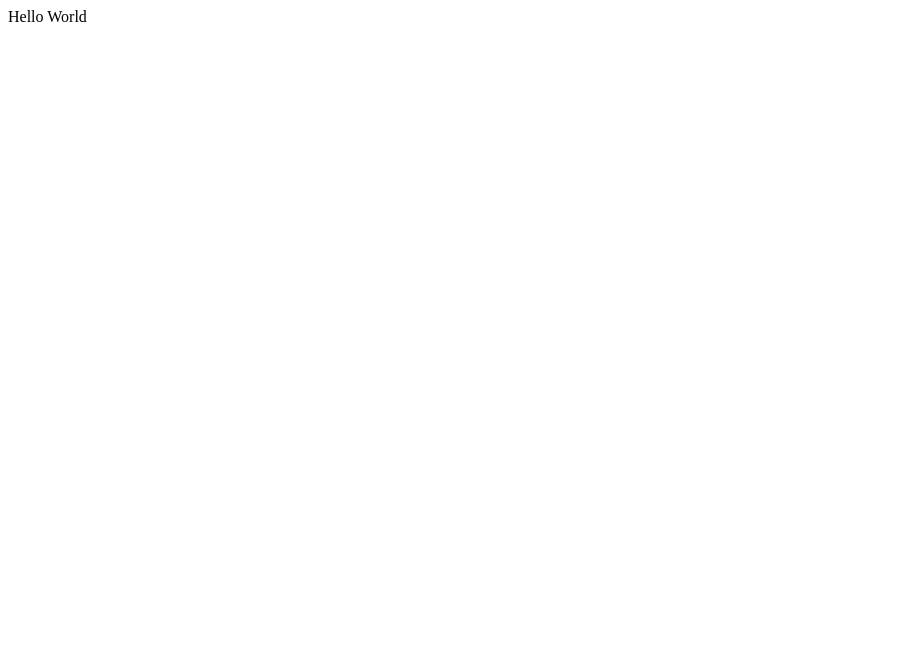
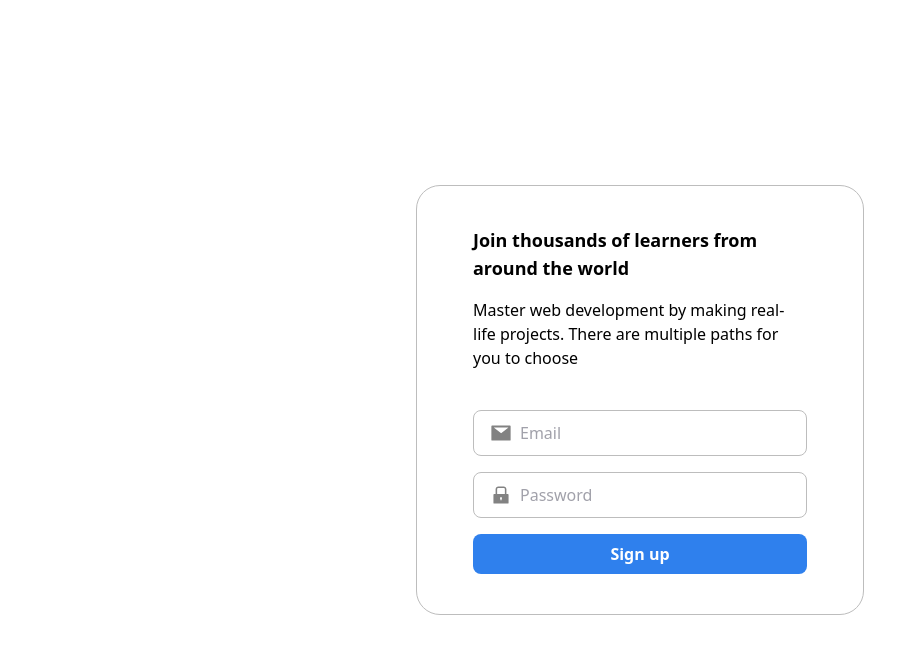
Before and after one commit to mkudej/react-chat, a React (Create React App) app: page / in a window 1280 px wide. Shown: the top 654 px of the page, without its empty margins (0-919 px from the left). Built offline with nearby package versions, Linux system fonts and the light colour scheme.

Commit message:
feat(SignUp): As user  I can register a new account

```diff
--- /dev/null
+++ b/craco.config.js
@@ -0,0 +1,7 @@
+module.exports = {
+  style: {
+    postcss: {
+      plugins: [require("tailwindcss"), require("autoprefixer")],
+    },
+  },
+};
--- a/src/App.tsx
+++ b/src/App.tsx
@@ -1,5 +1,115 @@
+import { AiFillLock, AiFillMail } from "react-icons/ai";
+import { useCreateUserWithEmailAndPassword } from "react-firebase-hooks/auth";
+
+import Input from "./components/Input/Input";
+import Card from "./components/Card/Card";
+import { useFormik } from "formik";
+import classNames from "classnames";
+import { auth } from "./firebase";
+import { useEffect } from "react";
+
+const getFormikErrorMessage = (key: string, formik: any) => {
+  return formik.errors[key] && formik.touched[key] ? formik.errors[key] : null;
+};
+
 function App() {
-  return <div className="App">Hello World</div>;
+  const formik = useFormik({
+    initialValues: {
+      email: "",
+      password: "",
+    },
+    validate: (values) => {
+      const errors: { email?: string; password?: string } = {};
+
+      if (!values.email) {
+        errors.email = "Email is Required";
+      } else if (
+        !/^[A-Z0-9._%+-]+@[A-Z0-9.-]+\.[A-Z]{2,4}$/i.test(values.email)
+      ) {
+        errors.email = "Invalid email address";
+      }
+
+      if (!values.password) {
+        errors.password = "Password is Required";
+      } else if (values.password.length < 6) {
+        errors.password = "Pasword too short";
+      }
+
+      return errors;
+    },
+    onSubmit: ({ email, password }, { resetForm }) => {
+      createUserWithEmailAndPassword(email, password);
+      resetForm();
+    },
+  });
+
+  const [
+    createUserWithEmailAndPassword,
+    signUpUser,
+    signUpLoading,
+    signUpError,
+  ] = useCreateUserWithEmailAndPassword(auth);
+
+  useEffect(() => {
+    if (signUpUser?.operationType === "signIn") {
+      // TODO redirect to dashboard
+    }
+  }, [signUpUser]);
+
+  return (
+    <div className="flex h-screen justify-center items-center">
+      <Card>
+        <h1 className="font-bold text-lg mb-4">
+          Join thousands of learners from around the world
+        </h1>
+        <p className="mb-10 bg-green-500">
+          Master web development by making real-life projects. There are
+          multiple paths for you to choose
+        </p>
+
+        {signUpError && (
+          <div className="my-8 text-red text-sm border-solid border-red border-2 px-3 py-2.5 rounded-lg">
+            Error: {signUpError.message}
+          </div>
+        )}
+
+        <form onSubmit={formik.handleSubmit}>
+          <div>
+            <Input
+              name="email"
+              type="text"
+              placeholder="Email"
+              onChange={formik.handleChange}
+              value={formik.values.email}
+              icon={<AiFillMail className="mr-2 text-gray" size={22} />}
+              error={getFormikErrorMessage("email", formik)}
+            />
+            <Input
+              name="password"
+              type="password"
+              placeholder="Password"
+              icon={<AiFillLock className="mr-2 text-gray" size={22} />}
+              onChange={formik.handleChange}
+              value={formik.values.password}
+              error={getFormikErrorMessage("password", formik)}
+            />
+            <button
+              disabled={signUpLoading}
+              type="submit"
+              className={classNames(
+                "bg-button-color block w-full rounded-lg py-2 px-4 font-bold white text-white",
+                {
+                  "opacity-60": signUpLoading,
+                }
+              )}
+            >
+              {signUpLoading ? "Signing up..." : "Sign up"}
+            </button>
+          </div>
+        </form>
+      </Card>
+    </div>
+  );
 }
 
 export default App;
--- /dev/null
+++ b/src/components/Card/Card.tsx
@@ -0,0 +1,11 @@
+interface CardProps {
+  children: any;
+}
+
+export default function Card({ children }: CardProps) {
+  return (
+    <div className="px-14 py-10 border-solid border-border-color border rounded-3xl max-w-md">
+      {children}
+    </div>
+  );
+}
--- /dev/null
+++ b/src/components/Input/Input.tsx
@@ -0,0 +1,52 @@
+import classNames from "classnames";
+import { ReactElement } from "react";
+import { IconType } from "react-icons/lib";
+
+interface InputProps {
+  name: string;
+  placeholder: string;
+  type: string;
+  value: string;
+  onChange: (e: any) => void;
+  icon?: ReactElement<IconType>;
+  error?: any;
+}
+
+export default function Input({
+  name,
+  placeholder,
+  type,
+  icon,
+  value,
+  error,
+  onChange,
+}: InputProps) {
+  return (
+    <>
+      <div
+        className={classNames(
+          "border-border-color border rounded-lg py-2.5 px-4 w-full flex items-center",
+          {
+            "rounded-b-none border-red": error,
+            "mb-4": !error,
+          }
+        )}
+      >
+        {icon && icon}
+        <input
+          name={name}
+          className="outline-none"
+          type={type}
+          placeholder={placeholder}
+          value={value}
+          onChange={onChange}
+        />
+      </div>
+      {error ? (
+        <div className="border-red border border-t-0 rounded-lg rounded-t-none py-2 px-4 mb-4 w-full flex items-center text-red text-sm">
+          {error}
+        </div>
+      ) : null}
+    </>
+  );
+}
--- /dev/null
+++ b/src/firebase.tsx
@@ -0,0 +1,14 @@
+import firebase from "firebase/app";
+import "firebase/firestore";
+import "firebase/auth";
+import "firebase/analytics";
+firebase.initializeApp({
+  apiKey: "AIzaSyC9qWwonmGmCsa_i2jqtCybdKH6PsvVqy4",
+  authDomain: "chatapp-5c062.firebaseapp.com",
+  projectId: "chatapp-5c062",
+  storageBucket: "chatapp-5c062.appspot.com",
+  messagingSenderId: "468485843459",
+  appId: "1:468485843459:web:0de3456f0d8eef644b3c36",
+});
+
+export const auth = firebase.auth();
--- /dev/null
+++ b/src/index.css
@@ -0,0 +1,9 @@
+@tailwind base;
+@tailwind components;
+@tailwind utilities;
+
+@import url("https://fonts.googleapis.com/css2?family=Noto+Sans:wght@400;700&display=swap");
+
+body {
+  font-family: "Noto Sans", sans-serif;
+}
--- a/src/index.tsx
+++ b/src/index.tsx
@@ -2,6 +2,7 @@ import React from "react";
 import ReactDOM from "react-dom";
 import App from "./App";
 import reportWebVitals from "./reportWebVitals";
+import "./index.css";
 
 ReactDOM.render(
   <React.StrictMode>
--- /dev/null
+++ b/tailwind.config.js
@@ -0,0 +1,22 @@
+module.exports = {
+  purge: ["./src/**/*.{js,jsx,ts,tsx}", "./public/index.html"],
+  darkMode: false, // or 'media' or 'class'
+  theme: {
+    colors: {
+      "border-color": "#BDBDBD",
+      "button-color": "#2F80ED",
+      gray: "#828282",
+      white: "#FFFFFF",
+      red: "red",
+    },
+    fontFamily: {
+      display: ["Oswald"],
+      body: ['"Open Sans"'],
+    },
+    extend: {},
+  },
+  variants: {
+    extend: {},
+  },
+  plugins: [],
+};
```
Also changed, not shown: package.json (+14 -4 lines), 2 other files (tests, documents, lock files or other folders).
